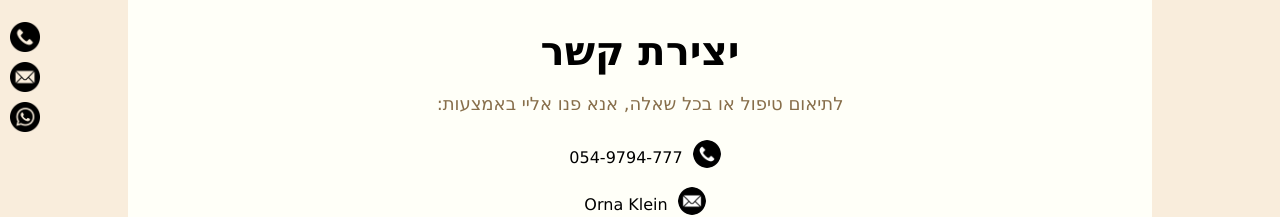
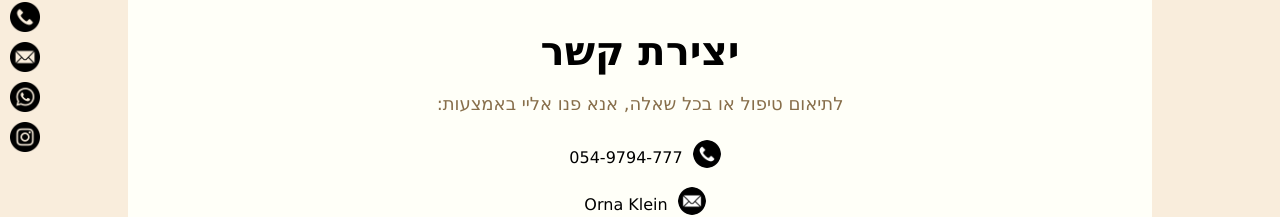
Before and after one commit to gefenbar/orna-reflexology, a React (Create React App) app: page /contact in a window 1280 px wide. Shown: the part 123-340 px from the top of the page. Built offline with nearby package versions, Linux system fonts and the light colour scheme.

Commit message:
multiple design changes

```diff
--- a/src/App.css
+++ b/src/App.css
@@ -103,10 +103,6 @@ p {
   top: 3px;
 }
 
-a.navbar-logo:hover {
-  /* background-color: #e5eee3 !important; */
-  /* border-radius: 90%; */
-}
 
 .navbar-links {
   display: flex;
--- a/src/Components/SocialLinks.js
+++ b/src/Components/SocialLinks.js
@@ -23,6 +23,14 @@ export default function SocialLinks() {
       >
         <img src={"whatsapp.webp"} alt="WhatsApp" />
       </a>
+      <a
+        href="https://www.instagram.com/nissaniklein"
+        target="_blank"
+        rel="noreferrer"
+        className={`side-social-link`}
+      >
+        <img src={"instagram.webp"} alt="Instagram" />
+      </a>
     </div>
   );
 }
--- a/src/pages/ContactPage.js
+++ b/src/pages/ContactPage.js
@@ -34,7 +34,6 @@ export default function ContactPage() {
       </p>
       <br />
       <h2>שעות פעילות
-      {/* <img className="decoration" src="ads.webp" alt="ארנה קליין" loading="lazy" width="612px" height="408px"/> */}
       </h2>
       <p className="contact-page-social">
         א'-ה': 9:00-17:00
```
